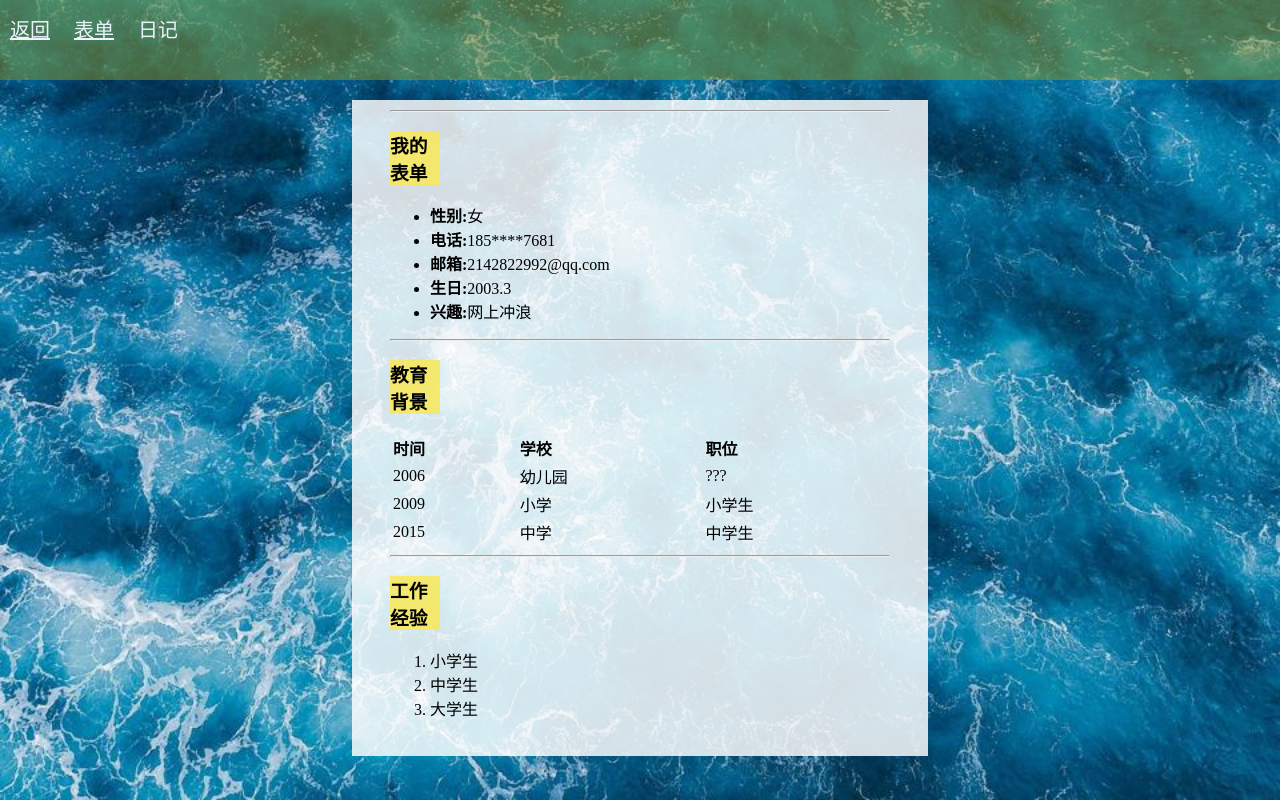
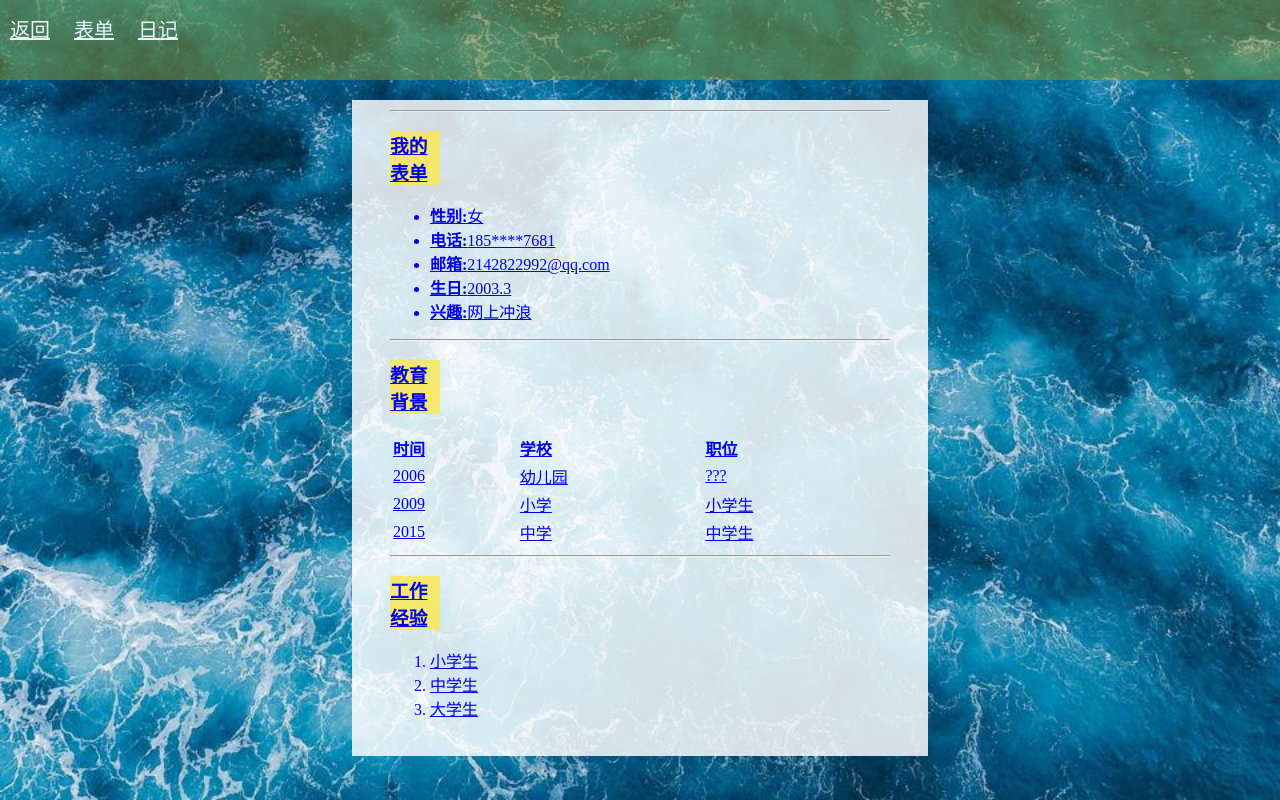
Before and after one commit to ilove-HH/ilove-HH.github.io, a plain HTML site: page myform.html in a window 1280 px wide. Drawn offline with Linux system fonts and the light colour scheme.

Commit message:
Update myform.html

```diff
--- a/myform.html
+++ b/myform.html
@@ -66,7 +66,7 @@
     <div class="header">
         <a class="title" href="indexxx.html">返回</a>
         <a class="title" href="form.html">表单</a>
-        <div class="title" href="diary.html">日记</div>
+        <a class="title" href="diary.html">日记</div>
     </div>
     <div class="block"></div>
     <div class="card" >
```
